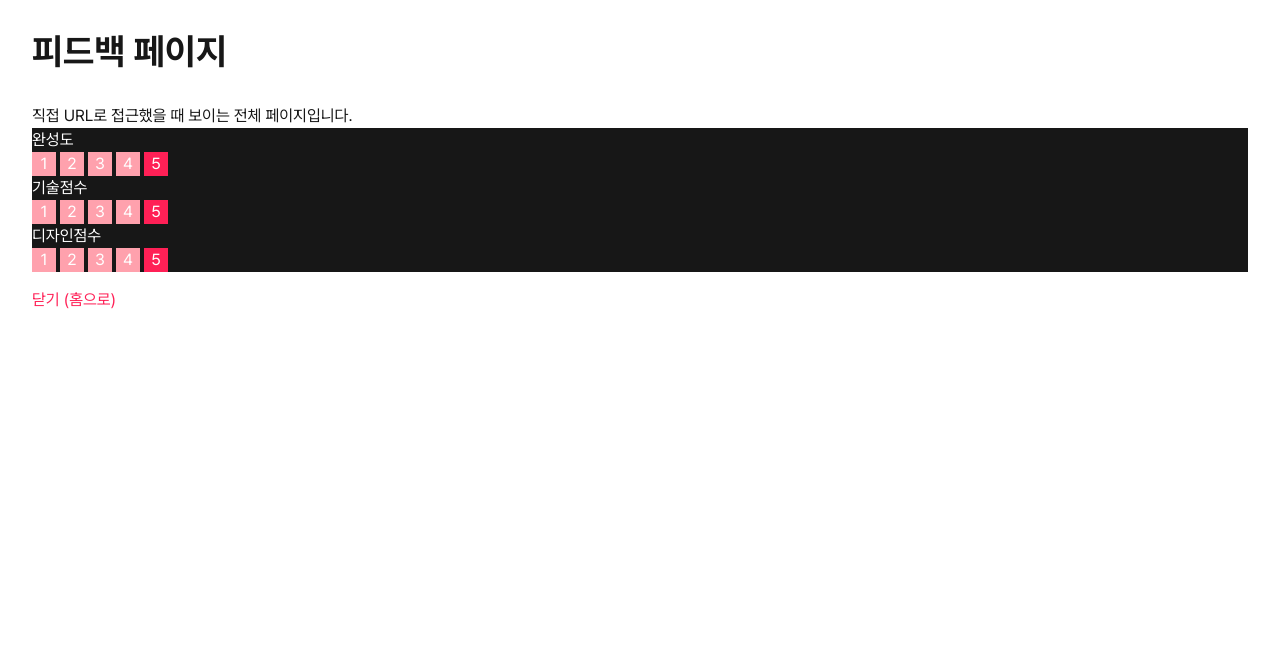
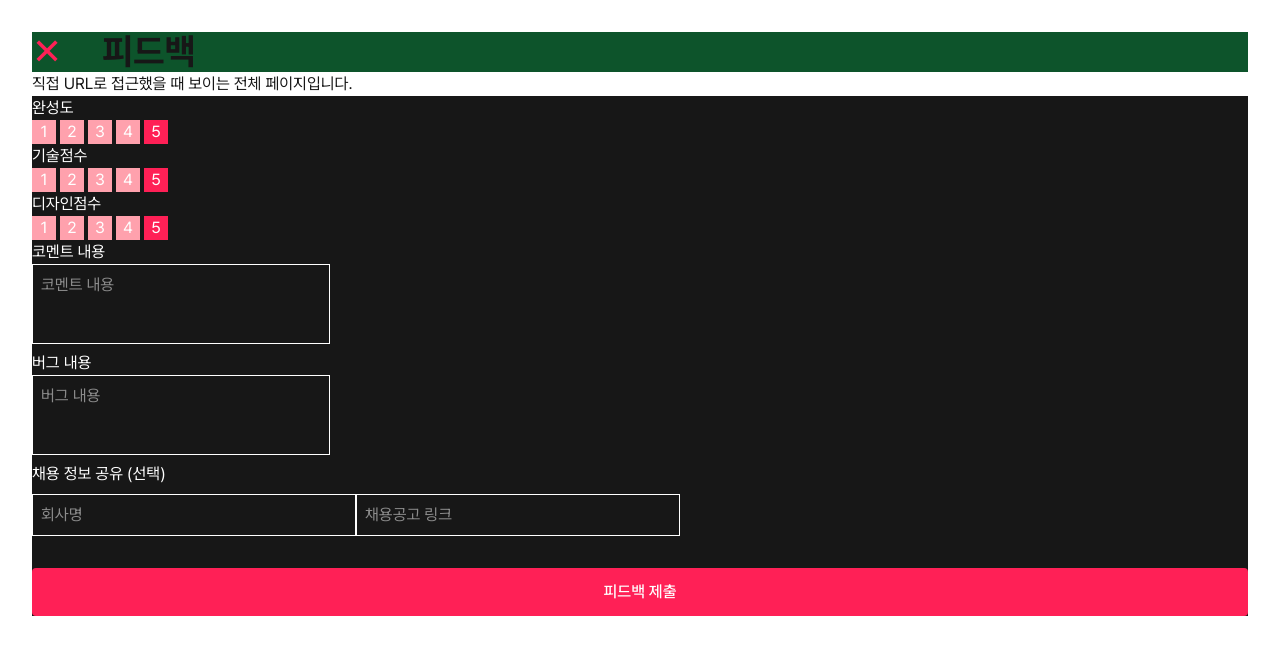
Before and after one commit to namgi2386/portfolio-site, a Next.js app in the folder portfolio-project/: page /feedback in a window 1280 px wide. Shown: the top 654 px of the page. Built offline with nearby package versions, Linux system fonts and the light colour scheme.

Commit message:
Feat: feedback 피드백 폼 내용 추가 #2-03

```diff
--- a/portfolio-project/src/components/FeedbackContent.tsx
+++ b/portfolio-project/src/components/FeedbackContent.tsx
@@ -3,7 +3,6 @@
 import { FeedbackContentProps } from '@/entities/feedback/model/types';
 import { useRouter } from 'next/navigation';
 import FeedbackForm from '@/components/FeedbackForm';
-
 
 export default function FeedbackContent({ isModal = false }: FeedbackContentProps) {
   const router = useRouter();
@@ -20,12 +19,14 @@ export default function FeedbackContent({ isModal = false }: FeedbackContentProp
     return (
       <div className="fixed inset-0 bg-black/50 flex items-center justify-center z-50">
         <div className="bg-white p-8 rounded-lg max-w-md w-full">
-          <h2 className="text-2xl font-bold mb-4 text-background">피드백 모달</h2>
+          <div className="flex justify-between items-start mb-4">
+            <h2 className="text-2xl font-bold text-background">피드백</h2>
+            <button onClick={handleClose} className="text-rose-500 cursor-pointer text-xl font-bold">
+              ✕
+            </button>
+          </div>
           <p className="text-background">여기는 모달로 열린 피드백입니다!</p>
           <FeedbackForm />
-          <button onClick={handleClose} className="text-rose-500 mt-4">
-            닫기 (홈으로)
-          </button>
         </div>
       </div>
     );
@@ -33,12 +34,14 @@ export default function FeedbackContent({ isModal = false }: FeedbackContentProp
 
   return (
     <main className="min-h-screen p-8">
-      <h1 className="text-4xl font-bold mb-8">피드백 페이지</h1>
+      <div className="flex justify-start items-center bg-green-900 gap-10">
+        <button onClick={handleClose} className="text-rose-500 text-4xl cursor-pointer">
+          ✕
+        </button>
+        <h2 className="text-4xl font-bold">피드백</h2>
+      </div>
       <p className="">직접 URL로 접근했을 때 보이는 전체 페이지입니다.</p>
       <FeedbackForm />
-      <button onClick={handleClose} className="text-rose-500 mt-4">
-        닫기 (홈으로)
-      </button>
     </main>
   );
 }
--- a/portfolio-project/src/components/FeedbackForm.tsx
+++ b/portfolio-project/src/components/FeedbackForm.tsx
@@ -18,6 +18,14 @@ export default function FeedbackForm() {
         ...feedback.ratings,
         [type]: num,
       },
+    };
+    setFeedback(newF);
+    localStorage.setItem('feedback', JSON.stringify(newF));
+  };
+  const updateExtra = (type: keyof FeedbackData, value: string) => {
+    const newF = {
+      ...feedback,
+      [type]: value,
     };
     setFeedback(newF);
     localStorage.setItem('feedback', JSON.stringify(newF));
@@ -51,6 +59,44 @@ export default function FeedbackForm() {
               </button>
             ))}
           </div>
+          <div>
+            <div className="text-background">코멘트 내용</div>
+            <textarea
+              value={feedback.comment_text}
+              onChange={(e) => updateExtra('comment_text', e.target.value)}
+              placeholder="코멘트 내용"
+              className=" p-2 border text-background border-1 border-background resize-none min-h-20"
+            />
+          </div>
+          <div>
+            <div className="text-background">버그 내용</div>
+            <textarea
+              value={feedback.bug_description}
+              onChange={(e) => updateExtra('bug_description', e.target.value)}
+              placeholder="버그 내용"
+              className=" p-2 border text-background border-1 border-background resize-none min-h-20"
+            />
+          </div>
+          <div className="mb-8">
+            <label className="text-background block mb-2">채용 정보 공유 (선택)</label>
+            <input
+              type="text"
+              value={feedback.compony_name}
+              onChange={(e) => updateExtra('compony_name', e.target.value)}
+              placeholder="회사명"
+              className="p-2 border text-background border-1 border-background"
+            />
+            <input
+              type="url"
+              value={feedback.job_link}
+              onChange={(e) => updateExtra('job_link', e.target.value)}
+              placeholder="채용공고 링크"
+              className="p-2 border text-background border-1 border-background"
+            />
+          </div>
+          <button className="w-full bg-rose-500 text-white p-3 rounded font-medium hover:bg-rose-600 transition-colors duration-300 cursor-pointer" onClick={() => console.log('제출:', feedback)}>
+            피드백 제출
+          </button>
         </div>
       </div>
     </>
```
